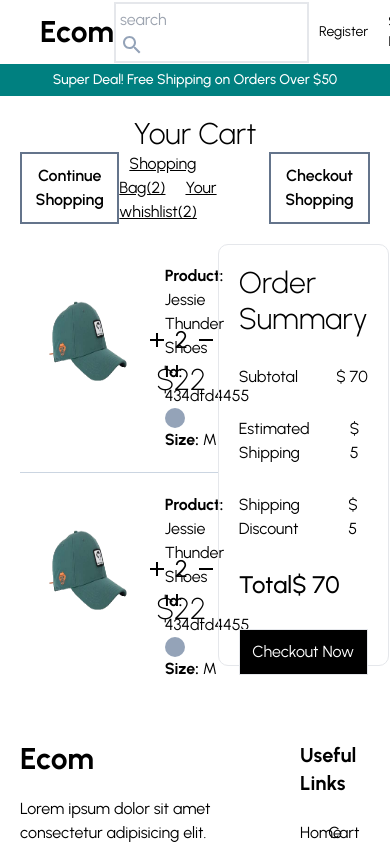
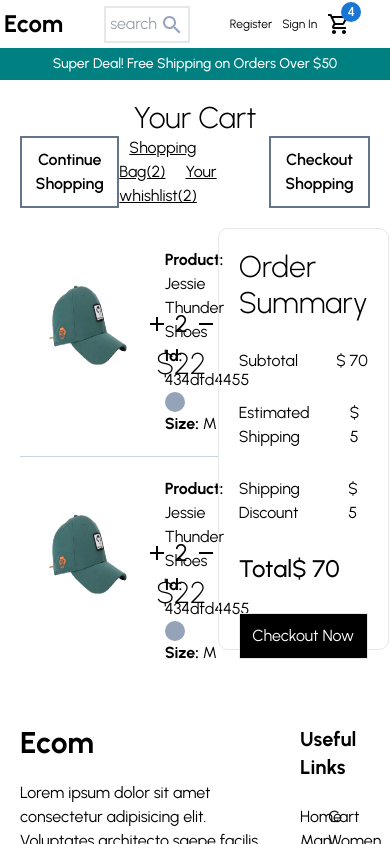
Before and after one commit to shubham9654/ecommerce-frontend, a React (Create React App) app: page / in a window 390 px wide. Shown: the top 844 px of the page. Built offline with nearby package versions, Linux system fonts and the light colour scheme; the HTML template or start-up script is replaced by a standard one.

Commit message:
Title: Fix screen for mobile size Dev: Shubham Date: 27 Nov 2022

```diff
--- a/src/components/Navbar.jsx
+++ b/src/components/Navbar.jsx
@@ -3,24 +3,28 @@ import { Badge } from "@mui/material";
 
 const Navbar = () => {
   return (
-    <div className="h-16 py-2.5 px-10 flex items-center justify-between">
+    <div
+      className="h-16 py-2.5 px-10 flex items-center justify-between  ms:h-12 ms:px-1"
+    >
       <div className="flex-[1]">
-        <span className="font-bold text-3xl cursor-pointer">Ecom</span>
+        <span className="font-bold text-3xl cursor-pointer  ms:text-2xl">
+          Ecom
+        </span>
       </div>
       <div className="flex-[1] flex items-center justify-center ">
         <div className="border-solid border-2 p-1">
           <input
             type="text"
             placeholder="search"
-            className=" select-none focus:outline-none outline-slate-400"
+            className="select-none focus:outline-none outline-slate-400  ms:w-[50px]"
           />
           <Search className="text-slate-400" />
         </div>
       </div>
-      <div className="flex-[1] flex items-center justify-end">
-        <span className="mx-2.5 cursor-pointer text-sm">Register</span>
-        <span className="mx-2.5 cursor-pointer text-sm">Sign In</span>
-        <span className="mx-2.5 cursor-pointer cart">
+      <div className="flex-[1] flex items-center justify-end  ms:justify-center ms:flex-[2]">
+        <span className="mx-2.5 cursor-pointer text-sm  ms:text-xs ms:mx-[5px]">Register</span>
+        <span className="mx-2.5 cursor-pointer text-sm ms:text-xs ms:mx-[5px]">Sign In</span>
+        <span className="mx-2.5 cursor-pointer cart ms:text-xs ms:mx-[5px]">
           <Badge badgeContent={4} color="primary">
             <ShoppingCartOutlined />
           </Badge>
--- a/tailwind.config.js
+++ b/tailwind.config.js
@@ -5,6 +5,12 @@ module.exports = {
   ],
   theme: {
     extend: {},
+    screens: {
+      ms: {
+        "max": "640px"
+        // => @media (mxn-width: 640px) { ... }
+      }
+    }
   },
   plugins: [],
 }
```
